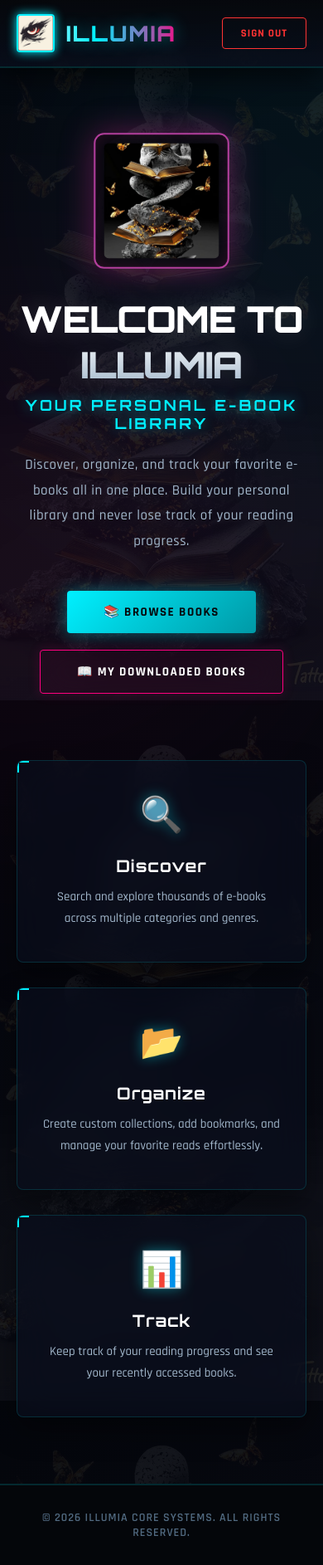
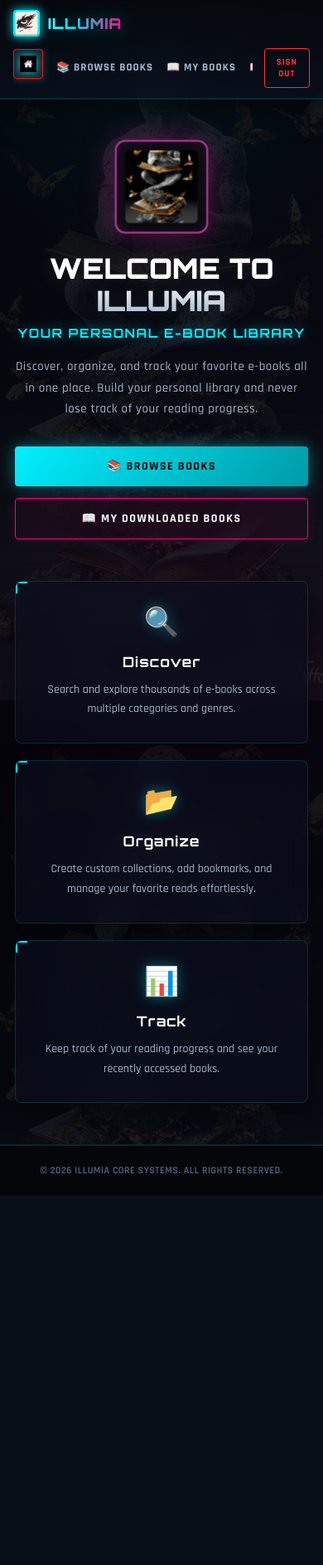
Before and after one commit to GibsonDevlin/ILLUMIA, a Django app: page / in a window 390 px wide. Shown: the whole page at 83% size. After the commit the page ends 1440 px from the top, so only its background shows below. Run offline with Django 5.2, Linux system fonts and the light colour scheme; the visitor is signed in with stand-in values (Sample User, id 1); data that the repository does not hold is empty.

Commit message:
responsive of home

```diff
--- a/auth_app/templates/auth1_app/home.html
+++ b/auth_app/templates/auth1_app/home.html
@@ -3,6 +3,7 @@
 <html lang="en">
 <head>
     <meta charset="UTF-8">
+    <meta name="viewport" content="width=device-width, initial-scale=1">
     <title>Home - Illumia</title>
     <style>
         /* ==========================================================================
@@ -440,12 +441,138 @@
             z-index: 1;
         }
 
-        /* Responsive UI Optimization */
-        @media(max-width: 768px) {
-            .navbar { padding: 0 20px; }
-            .nav-links { display: none; }
-            h1 { font-size: 44px; }
-            .subtitle { font-size: 18px; }
+        /* ==========================================================================
+           6. RESPONSIVE UI OPTIMIZATION
+           ========================================================================== */
+        img { max-width: 100%; }
+
+        .recommendations {
+            max-width: 1100px;
+            width: 100%;
+            margin: 50px auto 0 auto;
+            padding: 0 4px;
+            text-align: left;
+        }
+
+        .rec-grid {
+            display: grid;
+            grid-template-columns: repeat(6, minmax(0, 1fr));
+            gap: 14px;
+        }
+
+        /* Large desktop / small laptop */
+        @media (max-width: 1024px) {
+            .navbar { padding: 0 24px; }
+            .nav-right { gap: 20px; }
+            .nav-links { gap: 18px; }
+            h1 { font-size: 52px; }
+            main { padding: 60px 18px; }
+            .rec-grid { grid-template-columns: repeat(4, minmax(0, 1fr)); }
+        }
+
+        /* Tablet */
+        @media (max-width: 900px) {
+            .navbar {
+                height: auto;
+                flex-wrap: wrap;
+                gap: 14px;
+                padding: 14px 20px;
+            }
+            .logo { font-size: 22px; }
+            .logo img { width: 38px; height: 38px; }
+            .nav-right {
+                width: 100%;
+                justify-content: space-between;
+                gap: 14px;
+            }
+            .nav-links {
+                display: flex;
+                flex-wrap: nowrap;
+                overflow-x: auto;
+                gap: 16px;
+                padding-bottom: 4px;
+                -webkit-overflow-scrolling: touch;
+                scrollbar-width: none;
+                min-width: 0;
+            }
+            .nav-links::-webkit-scrollbar { display: none; }
+            .nav-links li, .nav-links a { flex: 0 0 auto; white-space: nowrap; }
+            .nav-links img { width: 36px; height: 36px; padding: 7px; }
+            .nav-links a { font-size: 13px; letter-spacing: 1px; }
+            main { min-height: 0; padding: 50px 18px; }
+            .features { gap: 20px; }
+        }
+
+        /* Phone */
+        @media (max-width: 640px) {
+            body::before, body::after {
+                width: 420px;
+                height: 420px;
+                filter: blur(120px);
+            }
+            .navbar { padding: 12px 16px; }
+            .logo { font-size: 18px; gap: 10px; letter-spacing: 1px; }
+            .logo img { width: 32px; height: 32px; }
+            .btn-signout { padding: 9px 14px; font-size: 11px; }
+            .icon {
+                width: 110px;
+                height: 110px;
+                margin-bottom: 24px;
+            }
+            h1 {
+                font-size: 34px;
+                letter-spacing: 0;
+                line-height: 1.15;
+                word-break: break-word;
+            }
+            .subtitle {
+                font-size: 15px;
+                letter-spacing: 1.5px;
+                margin-bottom: 18px;
+            }
+            .description {
+                font-size: 15px;
+                line-height: 1.7;
+                margin-bottom: 32px;
+            }
+            .action-buttons {
+                flex-direction: column;
+                gap: 14px;
+                margin-bottom: 50px;
+            }
+            .btn-primary,
+            .btn-secondary {
+                width: 100%;
+                justify-content: center;
+                padding: 15px 20px;
+                font-size: 14px;
+            }
+            .features { grid-template-columns: 1fr; }
+            .feature-card { padding: 28px 20px; }
+            .feature-icon { font-size: 34px; margin-bottom: 14px; }
+            .feature-title { font-size: 17px; }
+            .feature-text { font-size: 14px; }
+            .recommendations { margin-top: 36px; }
+            .rec-grid {
+                grid-template-columns: repeat(3, minmax(0, 1fr));
+                gap: 10px;
+            }
+            footer {
+                padding: 22px 18px;
+                font-size: 12px;
+                letter-spacing: 0.5px;
+            }
+        }
+
+        @media (max-width: 380px) {
+            h1 { font-size: 28px; }
+            .rec-grid { grid-template-columns: repeat(2, minmax(0, 1fr)); }
+        }
+
+        /* Short landscape phones */
+        @media (max-height: 520px) and (orientation: landscape) {
+            main { min-height: 0; padding: 40px 18px; }
+            .icon { width: 90px; height: 90px; }
         }
     </style>
 </head>
@@ -461,7 +588,7 @@
                     <li><a href="{% url 'home1' %}"><img src="{% static "images/home.jpeg" %}" alt="Home Node" /></a></li>
                     <li><a href="{% url 'catergory' %}?q=ebook">📚 Browse Books</a></li>
                     <li><a href="{% url 'downloaded_books' %}">📖 My Books</a></li>
-                    <a href="{% url 'course_materials' %}" style="..." >📖 Course Materials</a>
+                    <li><a href="{% url 'course_materials' %}">📖 Course Materials</a></li>
                 </ul>
                 <form method="POST" action="{% url 'logout' %}" style="margin: 0;">
                     {% csrf_token %}
@@ -519,12 +646,12 @@
             </div>
 
             {% if recommendations %}
-            <div style="max-width:1100px; margin:50px auto 0 auto; padding:0 20px; display:flex;flex-direction:column;align-item:center; justify-content:center;margin-left:50%">
+            <div class="recommendations">
                 <h2 style="font-family:'Orbitron',sans-serif; font-size:14px; font-weight:700; color:var(--cyber-cyan); letter-spacing:2px; text-transform:uppercase; margin-bottom:20px; display:flex; align-items:center; gap:12px;">
                     ✨ Recommended For You
                     <span style="height:1px; flex:1; background:linear-gradient(90deg, var(--cyber-cyan), transparent);"></span>
                 </h2>
-                <div style="display:grid; grid-template-columns:repeat(6, 1fr); gap:14px;">
+                <div class="rec-grid">
                     {% for book in recommendations %}
                     <a href="{% url 'catergory' %}?q={{ book.title|urlencode }}" style="text-decoration:none;">
                         <div style="background:var(--glass-bg); border:1px solid var(--glass-border); border-radius:10px; overflow:hidden; transition:all 0.25s;" onmouseover="this.style.borderColor='var(--cyber-cyan)'; this.style.transform='translateY(-3px)'" onmouseout="this.style.borderColor='var(--glass-border)'; this.style.transform='translateY(0)'">
```
